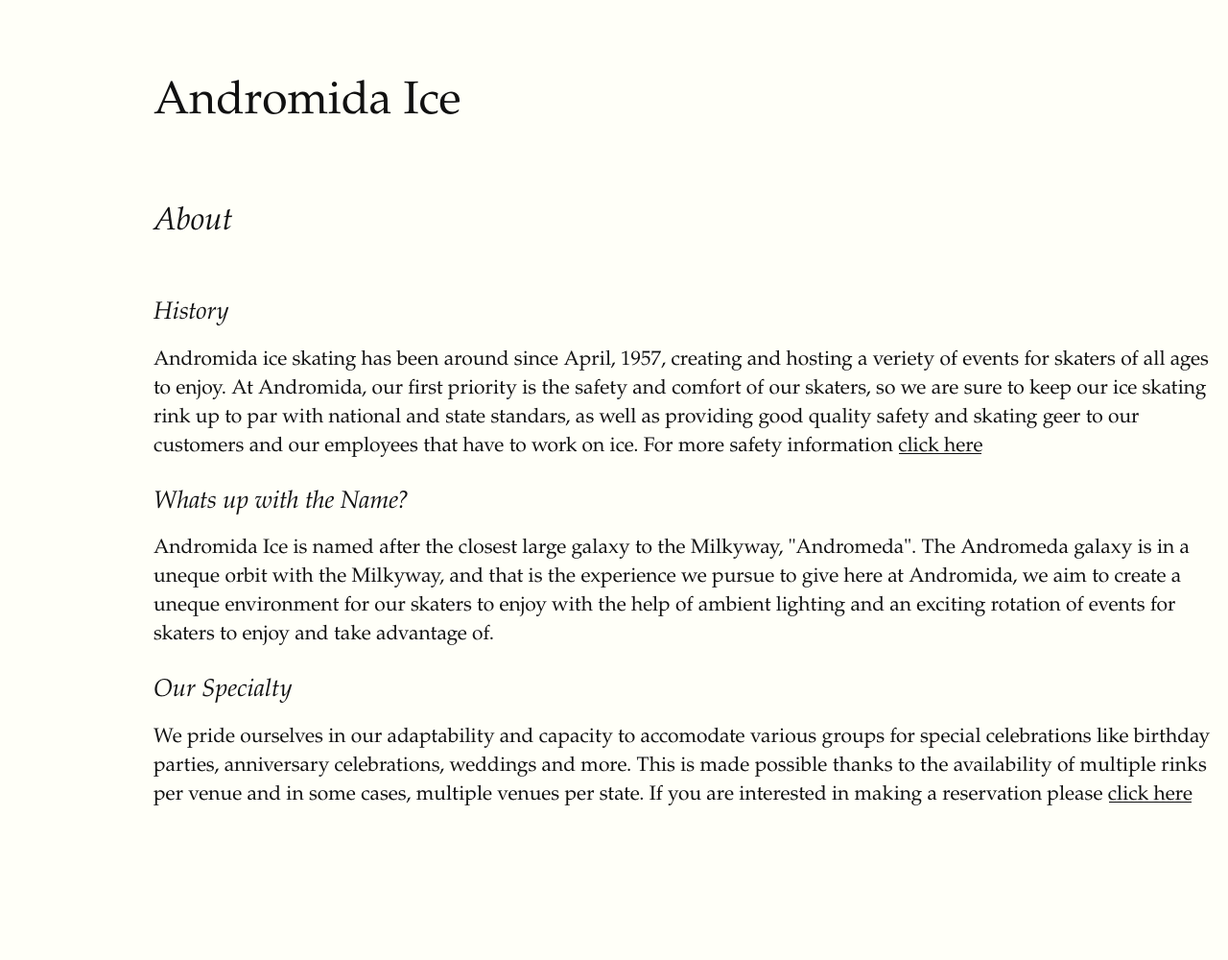
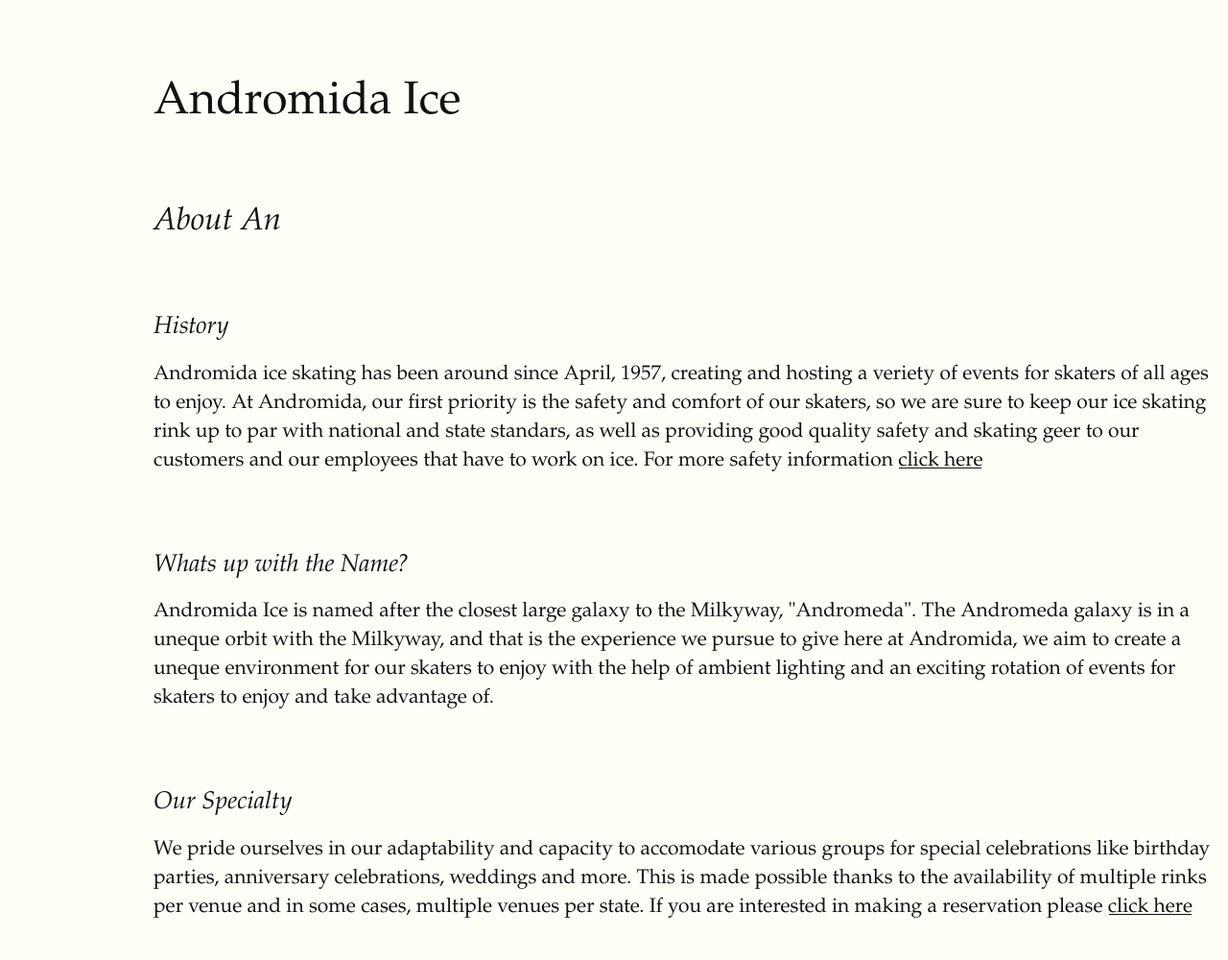
Before and after one commit to olotuolu/Framework-challenge, a plain HTML site: page index.html in a window 1280 px wide. Shown: the whole page at 96% size. Before the commit the page ends 865 px from the top, so only its background shows below. Drawn offline with Linux system fonts and the light colour scheme; a web font is replaced by a local one.

Commit message:
HTML tweek

```diff
--- a/index.html
+++ b/index.html
@@ -13,22 +13,28 @@
     </section>
 
     <section>
-        <h2>About</h2>
+        <h2>About An</h2>
     </section>
 
+   <section>
     <div>
         <h3>History</h3>
         <p>Andromida ice skating has been around since April, 1957, creating and hosting a veriety of events for skaters of all ages to enjoy. At Andromida, our first priority is the safety and comfort of our skaters, so we are sure to keep our ice skating rink up to par with national and state standars, as well as providing good quality safety and skating geer to our customers and our employees that have to work on ice. For more safety information <a href="index.html">click here</a></p>
     </div>
+   </section>
 
-    <div>
+    <section>
+        <div>
         <h3>Whats up with the Name?</h3>
         <p>Andromida Ice is named after the closest large galaxy to the Milkyway, "Andromeda". The Andromeda galaxy is in a uneque orbit with the Milkyway, and that is the experience we pursue to give here at Andromida, we aim to create a uneque environment for our skaters to enjoy with the help of ambient lighting and an exciting rotation of events for skaters to enjoy and take advantage of.</p>
     </div>
+    </section>
 
-    <div>
-        <h3>Our Specialty</h3>
-        <p>We pride ourselves in our adaptability and capacity to accomodate various groups for special celebrations like birthday parties, anniversary celebrations, weddings and more. This is made possible thanks to the availability of multiple rinks per venue and in some cases, multiple venues per state. If you are interested in making a reservation please <a href="index.html">click here</a></p>
-    </div>
+    <section>
+        <div>
+            <h3>Our Specialty</h3>
+            <p>We pride ourselves in our adaptability and capacity to accomodate various groups for special celebrations like birthday parties, anniversary celebrations, weddings and more. This is made possible thanks to the availability of multiple rinks per venue and in some cases, multiple venues per state. If you are interested in making a reservation please <a href="index.html">click here</a></p>
+        </div>
+    </section>
 </body>
 </html>
```
